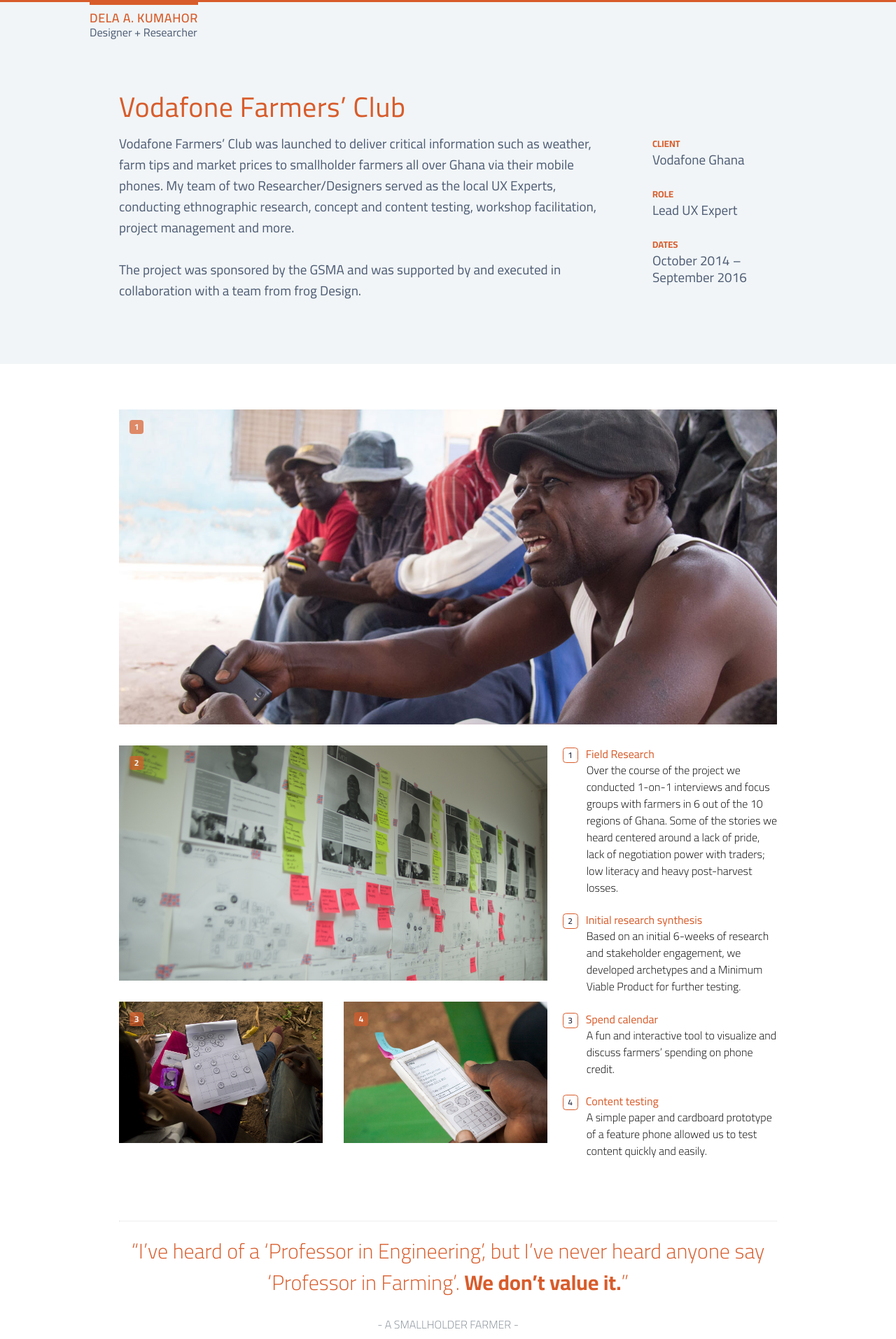
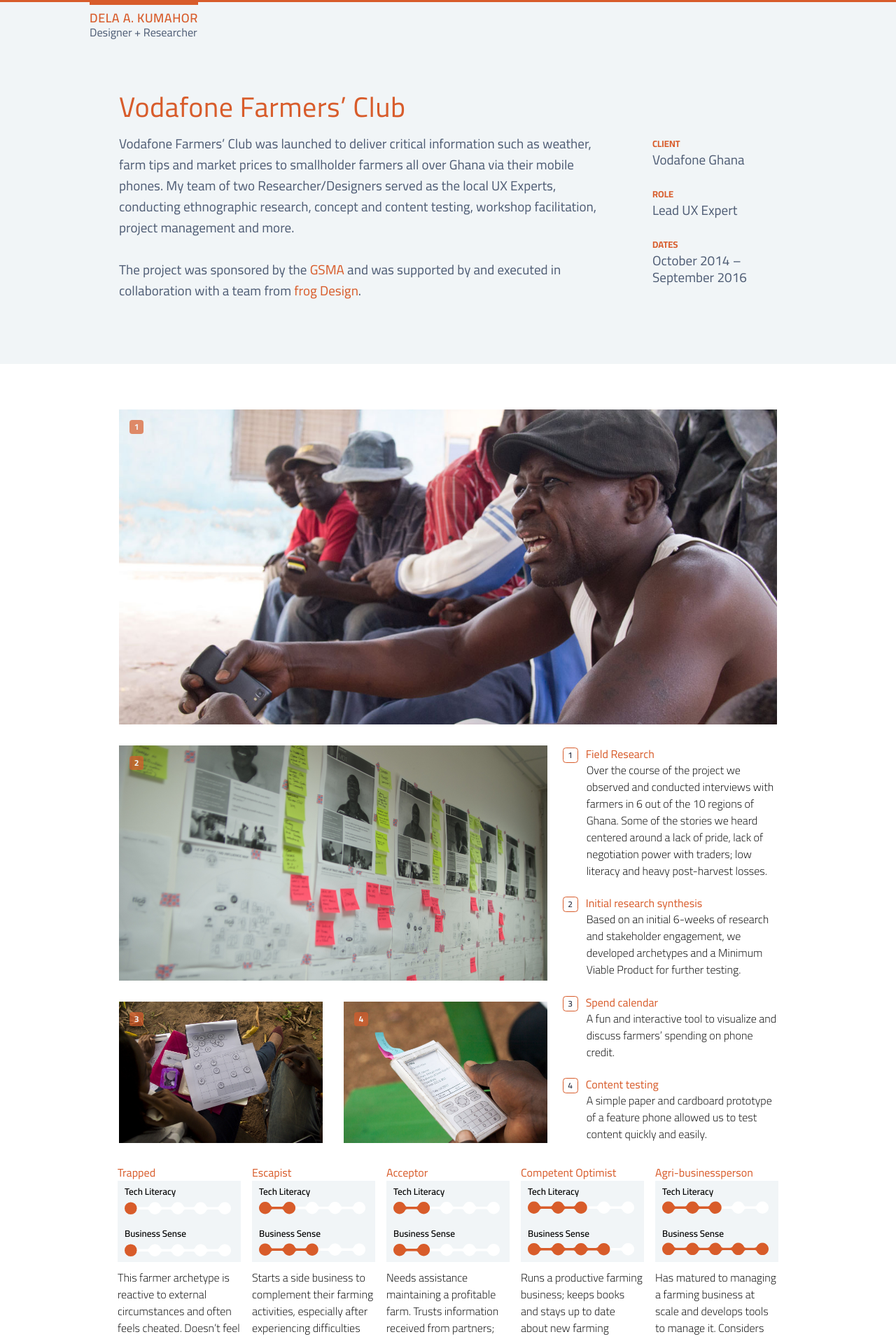
Before and after one commit to delak/portfolio-site, a Jekyll site: the page built from vfc.html, in a window 1280 px wide. Shown: the top 1913 px of the page at 70% size. Built offline with Jekyll 4.4.1, drawn with Linux system fonts in a browser that asks for light colours; nearby versions of some CDN libraries; a script that is not in the unit is left out; some of the changed text lies outside the part shown.

Commit message:
- Added archetypes to VFC - Added logos to thumbnails

```diff
--- a/_includes/project-grid.html
+++ b/_includes/project-grid.html
@@ -8,7 +8,13 @@
       <a href="/{{ p.shortcode }}.html">
         <div class="project-image-box">
           <div class="project-image" style="background-image: url('{{ site.imagepath }}thumbnails/{{ p.shortcode }}-thumb-bg.jpg')">
-            <div class="project-title">{{ p.projectname }}</div>
+            <div class="project-title">
+              {% if p.logo %}
+              <img class="project-logo" src="{{ site.imagepath }}{{ p.shortcode }}_logo.svg" alt="Vodafone Farmers' Club"><br>
+              {% else %}
+              {{ p.projectname }}
+              {% endif %}
+            </div>
           </div>
         </div>
         <div class="project-label">
--- a/_layouts/home.html
+++ b/_layouts/home.html
@@ -11,7 +11,7 @@
       <div class="hello-section">
         <div class="hello-intro-bio">
           <div class="hello-intro">
-            Product<span class="grey-out slash-space">/</span><span class="tooltip">UX<span class="tooltiptext">User Experience</span></span><span class="grey-out slash-space">/</span><span class="tooltip">UI<span class="tooltiptext">User Interface</span></span><br>
+            Product
             Designer <span class="grey-out">+</span> Researcher<span class="grey-out">.</span>
           </div>
           <div class="hello-bio">
--- a/_sass/_layout.scss
+++ b/_sass/_layout.scss
@@ -54,58 +54,6 @@
 			.grey-out {
 				font-size: 1em;
 				color: rgba(255, 255, 255, 0.7)
-			}
-
-			.slash-space {
-				padding: 0 7px;
-			}
-
-			.tooltip {
-				position: relative;
-			  display: inline-block;
-				border-bottom: 1px dotted rgba(85, 85, 85, 0.8);
-				margin-bottom: -1px;
-
-				.tooltiptext {
-					font: {
-						size: 17px;
-						weight: $cairo-regular;
-					}
-					width: 120px;
-				  color: #fff;
-				  text-align: center;
-					padding-bottom: 8px;
-				  position: absolute;
-				  z-index: 1;
-				  bottom: 70%;
-				  left: 50%;
-				  margin-left: -60px;
-				  opacity: 0;
-				  transition: opacity 0.3s;
-
-					&::after {
-						content: "";
-						position: absolute;
-						top: 65%;
-					  left: 50%;
-					  margin-left: -5px;
-						opacity: 0.8;
-					  border: {
-							width: 5px;
-					  	style: solid;
-						  color: $brand-color transparent transparent transparent;
-						}
-					}
-				}
-
-				&:hover {
-					border: none;
-
-					.tooltiptext {
-						visibility: visible;
-						opacity: 0.8;
-					}
-				}
 			}
 		}
 
@@ -202,6 +150,7 @@
 						.project-image {
 							height: 220px;
 							width: 101%;
+							text-align: center;
 							display: table;
 							background-position: center center;
 							background-size: cover;
@@ -220,6 +169,11 @@
 									weight: $cairo-regular;
 								}
 								@include all-transition($transition-time);
+							}
+
+							.project-logo {
+								width: 60%;
+								opacity: 0.7;
 							}
 						}
 					}
@@ -411,7 +365,7 @@
 			}
 
 			.brief-solution {
-				margin-bottom: 30px;
+				ul {
 					-webkit-column-count: 2;
 	    		-moz-column-count: 2;
 					column-count: 2;
@@ -421,9 +375,8 @@
 					-moz-column-fill: balance;
 	    		column-fill: balance;
 
-				ul {
 					li {
-						padding-left: 0;
+						padding: 6px 0 0;
   					text-indent: -.7em;
 
 						&::before {
@@ -433,6 +386,16 @@
 					}
 				}
 			}
+		}
+
+		.stat-title {
+			font: {
+				size: 13px;
+				weight: $cairo-bold;
+			}
+			line-height: 15px;
+			color: $brand-color;
+			text-transform: uppercase;
 		}
 
 		.stats {
@@ -460,16 +423,6 @@
 				&:last-child {
 					margin-bottom: 0;
 				}
-			}
-
-			.stat-title {
-				font: {
-					size: 13px;
-					weight: $cairo-bold;
-				}
-				line-height: 15px;
-				color: $brand-color;
-				text-transform: uppercase;
 			}
 
 			.stat-value {
@@ -659,6 +612,56 @@
 				width: 95%;
 			}
 		}
+
+		&.archetypes {
+			margin: -15px -10px 0;
+
+			.info-archetype {
+				margin: 8px;
+				min-width: calc(188px - 16px);
+				flex: 1 0 calc(20% - 16px);
+
+				.info-pane-title {
+					color: $brand-color;
+					font-weight: $cairo-regular;
+				}
+
+				.info-pane-content {
+					margin: 0;
+
+					.archetype-ranking {
+						margin-bottom: 10px;
+						padding: 6px 10px 0;
+						background-color: $brand-color3;
+
+						.ranking-box {
+							height: 50px;
+							margin-bottom: 10px;
+							background: {
+								image: url('/assets/images/ranking.svg');
+								repeat: no-repeat;
+								size: 152px;
+							}
+
+							&:last-child {
+								margin-bottom: 0;
+							}
+
+							h5 {
+								font-weight: $cairo-semi-bold;
+							}
+
+							&.rank-zero { background-position: 0 35px; }
+							&.rank-one { background-position: 0 -45px; }
+							&.rank-two { background-position: 0 -115px; }
+							&.rank-three { background-position: 0 -185px; }
+							&.rank-four { background-position: 0 -255px; }
+							&.rank-five { background-position: 0 -325px; }
+						}
+					}
+				}
+			}
+		}
 	}
 
 	.section-intro {
@@ -686,7 +689,7 @@
 		border-bottom: 1px dotted #ddd;
 		text-align: center;
 
-		blockquote p {
+		blockquote {
 			color: $brand-color;
 			font-size: 30px;
 			text-transform: none;
@@ -807,7 +810,10 @@
 			}
 
 			&.current {
-				border-color: rgba(216, 92, 43, 0.7);
+				border: {
+					color: rgba(216, 92, 43, 0.8);
+					width: 4px;
+				}
 
 				.project-image-box {
 				}
--- a/chnotg.html
+++ b/chnotg.html
@@ -11,8 +12,9 @@
 description: <p>A mobile app designed to give Community Health Nurses within the Ghana Health Service — focused on maternal, newborn and child health outcomes in rural areas — valuable information, training and motivation. Even though research, content and an initial UI had already been developed, the Grameen Foundation asked me to come up with a new User Interface that was more usable and attractive.</p>
 brief: |
   <ul>
-    <li>Interface redesign</li>
-    <li>Improved information architecure and navigational clarity</li>
+    <li>Redesigned interface to be more attractive and usable</li>
+    <li>Improved information architecture and navigational clarity</li>
+    <li>Surfaced useful tips by making them more discoverable</li>
   </ul>
 ---
 
--- a/vfc.html
+++ b/vfc.html
@@ -3,18 +3,19 @@
 shortcode: vfc
 order: 1
 projectname: Vodafone Farmers’ Club
+logo: yes
 client: Vodafone Ghana
 role: Lead UX Expert
 dates: October 2014 –<br>September 2016
 question: How might we connect smallholder farmers to critical information?
 categories: Service Design  <span class="type-divider">|</span>  UX Research  <span class="type-divider">|</span>  UI Design
-description: <p>Vodafone Farmers’ Club was launched to deliver critical information such as weather, farm tips and market prices to smallholder farmers all over Ghana via their mobile phones. My team of two Researcher/Designers served as the local UX Experts, conducting ethnographic research, concept and content testing, workshop facilitation, project management and more.</p><p>The project was sponsored by the GSMA and was supported by and executed in collaboration with a team from frog Design.</p>
+description: <p>Vodafone Farmers’ Club was launched to deliver critical information such as weather, farm tips and market prices to smallholder farmers all over Ghana via their mobile phones. My team of two Researcher/Designers served as the local UX Experts, conducting ethnographic research, concept and content testing, workshop facilitation, project management and more.</p><p>The project was sponsored by the <a href="https://www.gsma.com/mobilefordevelopment/programmes/magri" target="_blank">GSMA</a> and was supported by and executed in collaboration with a team from <a href="https://www.frogdesign.com/" target="_blank">frog Design</a>.</p>
 brief: |
   <ul>
-    <li>Ethnographic research</li>
-    <li>Concept and content testing</li>
-    <li>Workshop facilitation</li>
-    <li>Project management</li>
+    <li>Ethnographic research with over 100 smallholder farmers across Ghana</li>
+    <li>Content testing and design of content delivery mechanims for low-literate users</li>
+    <li>Mobile app design for efficient customer registration by field sales agents</li>
+    <li>Project management and workshop facilitation</li>
   </ul>
 ---
 
@@ -56,7 +57,7 @@
   			  <span class="caption-number">1</span>Field Research
         </div>
         <div class="info-pane-content">
-          Over the course of the project we conducted 1-on-1 interviews and focus groups with farmers in 6 out of the 10 regions of Ghana. Some of the stories we heard centered around a lack of pride, lack of negotiation power with traders; low literacy and heavy post-harvest losses.
+          Over the course of the project we observed and conducted interviews with farmers in 6 out of the 10 regions of Ghana. Some of the stories we heard centered around a lack of pride, lack of negotiation power with traders; low literacy and heavy post-harvest losses.
         </div>
   		</div>
       <div class="info-pane" data-image="2">
@@ -85,12 +86,87 @@
   		</div>
     </div>
   </div>
+  <div class="info-pane-row archetypes" >
+    <div class="info-archetype">
+      <div class="info-pane-title">Trapped</div>
+      <div class="info-pane-content">
+        <div class="archetype-ranking">
+          <div class="ranking-box rank-one">
+            <h5>Tech Literacy</h5>
+          </div>
+          <div class="ranking-box rank-one">
+            <h5>Business Sense</h5>
+          </div>
+        </div>
+        <p>This farmer archetype is reactive to external circumstances and often feels cheated. Doesn’t feel empowered to change their situation. Struggles to make ends meet.</p>
+      </div>
+    </div>
+    <div class="info-archetype">
+      <div class="info-pane-title">Escapist</div>
+      <div class="info-pane-content">
+        <div class="archetype-ranking">
+          <div class="ranking-box rank-two">
+            <h5>Tech Literacy</h5>
+          </div>
+          <div class="ranking-box rank-three">
+            <h5>Business Sense</h5>
+          </div>
+        </div>
+        <p>Starts a side business to complement their farming activities, especially after experiencing difficulties (such as low or inconsistent income or physical limitations).</p>
+      </div>
+    </div>
+    <div class="info-archetype">
+      <div class="info-pane-title">Acceptor</div>
+      <div class="info-pane-content">
+        <div class="archetype-ranking">
+          <div class="ranking-box rank-two">
+            <h5>Tech Literacy</h5>
+          </div>
+          <div class="ranking-box rank-two">
+            <h5>Business Sense</h5>
+          </div>
+        </div>
+        <p>Needs assistance maintaining a profitable farm. Trusts information received from partners; follows best practices. Family’s well-being is most important to them.</p>
+      </div>
+    </div>
+    <div class="info-archetype">
+      <div class="info-pane-title">Competent Optimist</div>
+      <div class="info-pane-content">
+        <div class="archetype-ranking">
+          <div class="ranking-box rank-three">
+            <h5>Tech Literacy</h5>
+          </div>
+          <div class="ranking-box rank-four">
+            <h5>Business Sense</h5>
+          </div>
+        </div>
+        <p>Runs a productive farming business; keeps books and stays up to date about new farming developments. Is the first one to try new methods and shares their results.</p>
+      </div>
+    </div>
+    <div class="info-archetype">
+      <div class="info-pane-title">Agri-businessperson</div>
+      <div class="info-pane-content">
+        <div class="archetype-ranking">
+          <div class="ranking-box rank-three">
+            <h5>Tech Literacy</h5>
+          </div>
+          <div class="ranking-box rank-five">
+            <h5>Business Sense</h5>
+          </div>
+        </div>
+        <p>Has matured to managing a farming business at scale and develops tools to manage it. Considers the entire farming ecosystem for business opportunities to grow.</p>
+      </div>
+    </div>
+    <div class="info-archetype"></div>
+    <div class="info-archetype"></div>
+    <div class="info-archetype"></div>
+  </div>
   <div class="testimonial-quote">
-	  <blockquote><p>“I’ve heard of a ‘Professor in Engineering’, but I’ve never heard anyone say ‘Professor in Farming’. <strong>We don’t value it.</strong>”</p></blockquote>
-    <p> - A smallholder farmer -</p>
+	  <blockquote>&ldquo;I’ve heard of a ‘Professor in Engineering’, but I’ve never heard anyone say ‘Professor in Farming’. <strong>We don’t value it.</strong> &rdquo; </blockquote>
+    <p>- A smallholder farmer -</p>
   </div>
   <div class="section-intro">
-    <p>We devised a number of interventions to address the issues and opportunities that we observed around delivering information to farmers in a way they could understand.</p>
+    <p>We designed a number of interventions to address the issues and opportunities that we observed around delivering information to farmers in a way they could understand.</p>
   </div>
   <div class="info-block">
     <div id="image5" class="main-image" style="background-image: url({{ site.imagepath }}phone-charm.jpeg)">
```
Also changed, not shown: other parts of chnotg.html (+1 -0 lines), other parts of vfc.html (+1 -1 lines), fido.html (+8 -1 lines), assets/images/chnotg_logo.svg (added), assets/images/fido_logo.svg (added), assets/images/menu-icon-brand-5.svg (deleted), assets/images/menu-icon-brand.svg (deleted), assets/images/menu-icon-white.svg (deleted), assets/images/nametag.png (deleted), assets/images/ranking.svg (added), assets/images/vfc_logo.svg (added). Lines whose indentation alone changed are shown as unchanged.
